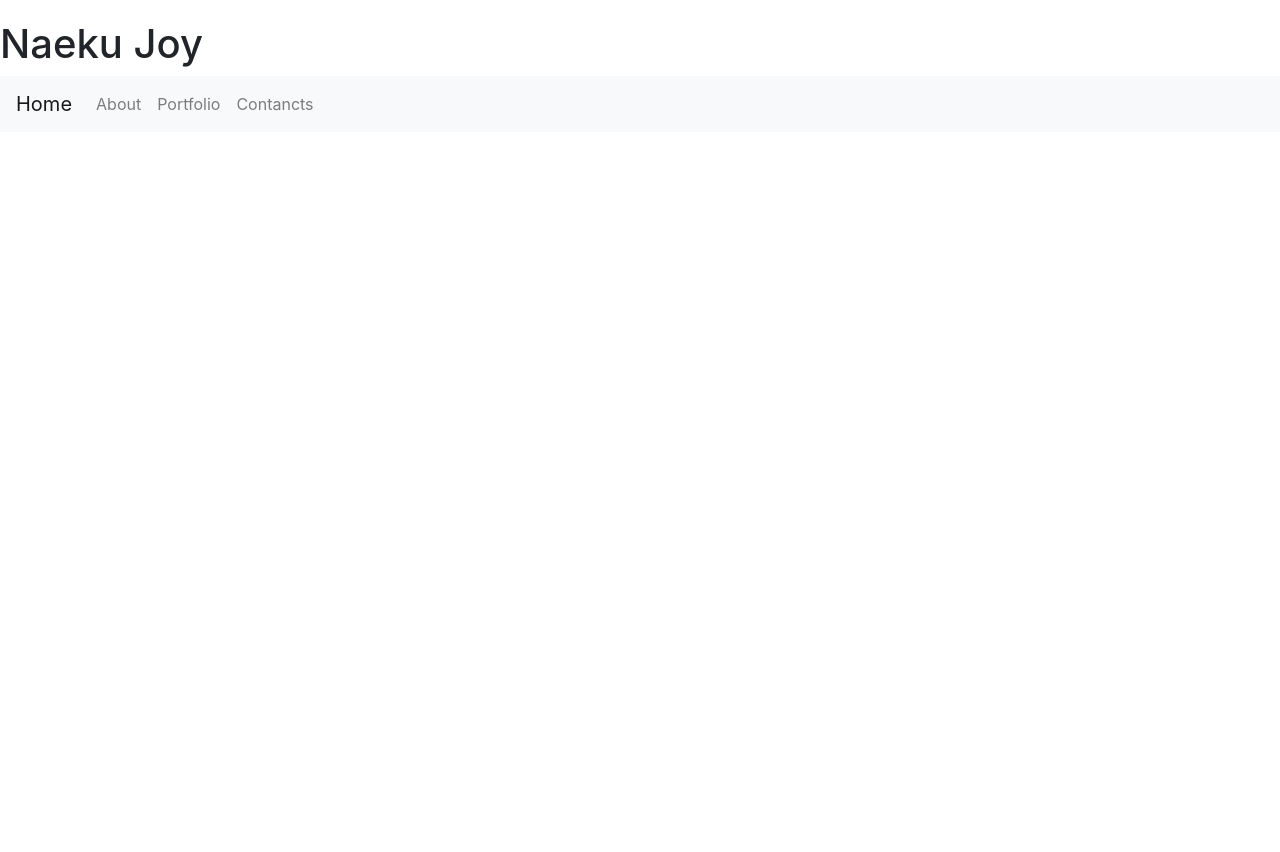
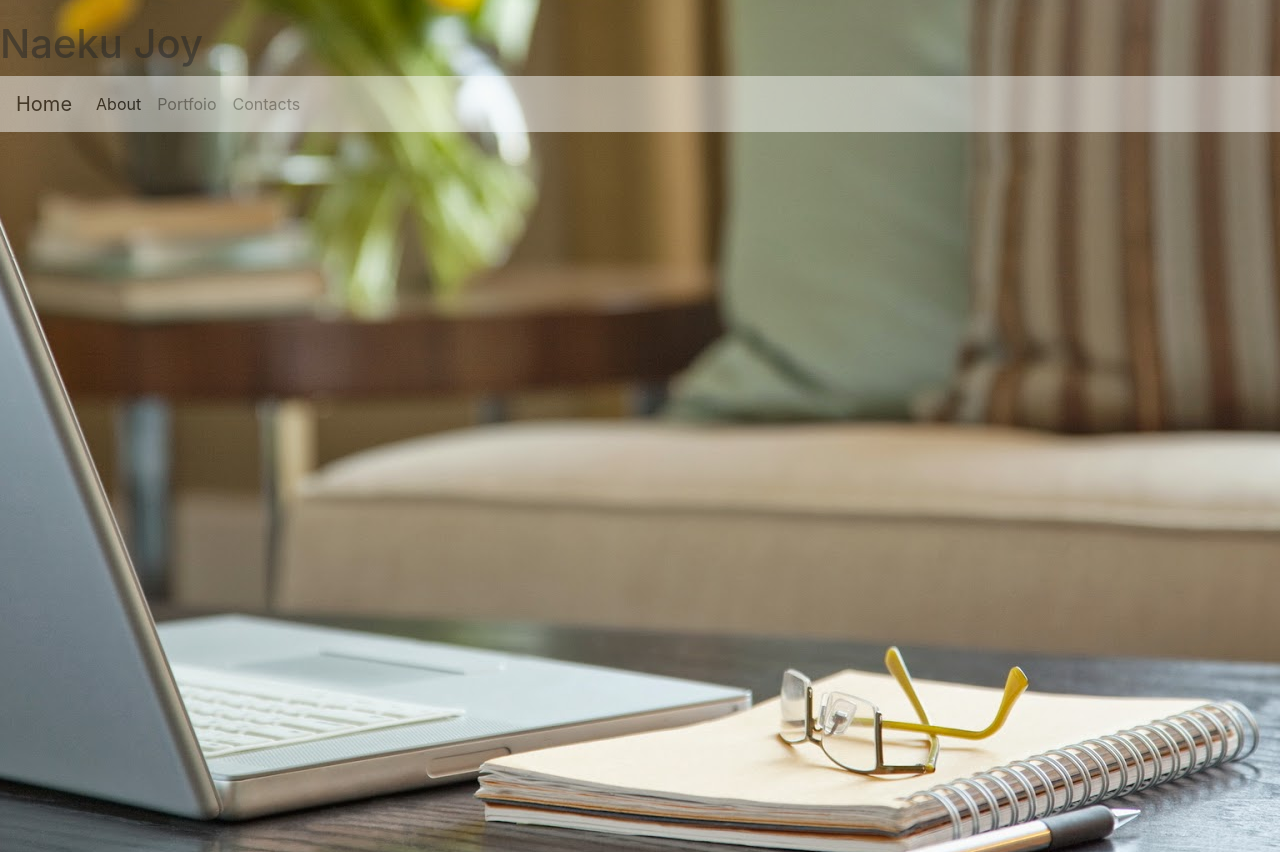
Before and after one commit to Naeku72/Naeku72.github.io, a plain HTML site: page index.html in a window 1280 px wide. Before the commit the page ends 800 px from the top, so only its background shows below. Drawn offline with nearby package versions, Linux system fonts and the light colour scheme.

Commit message:
Added a background image

```diff
--- a/css/style.css
+++ b/css/style.css
@@ -1,9 +1,18 @@
 h1{
   padding-top: 20px;
   font-stretch: expanded;
+  color: black;
 }
 .navbar{
   padding-left: 20px;
   padding-right: 20px;
   padding-top: 60px;
 }
+body{
+  background-image: url("../images/1.jpg");
+  background-repeat: repeat-x;
+  background-position: center;
+  backface-visibility: hidden;
+  opacity: 0.5;
+  padding-bottom: 720px;
+}
--- a/index.html
+++ b/index.html
@@ -16,15 +16,16 @@
   </button>
   <div class="collapse navbar-collapse" id="navbarNav">
     <ul class="navbar-nav">
-      <li class="nav-item">
-        <a class="nav-link" href="#">About</a>
+      <li class="nav-item active">
+        <a class="nav-link" href="#">About<span class="sr-only">(current)</span></a>
       </li>
       <li class="nav-item">
-        <a class="nav-link" href="#">Portfolio</a>
+        <a class="nav-link" href="#">Portfoio</a>
       </li>
-      <li class="nav-item"><a class="nav-link" href="#">Contancts</a></li>
+      <li class="nav-item">
+        <a class="nav-link" href="#">Contacts</a>
+      </li>
     </ul>
   </div>
-</nav>
 </body>
 </html>
```
Also changed, not shown: images/1.jpg (added), images/2.jpg (added), images/3.jpg (added), images/4.png (added), images/comp.jpg (added), images/motto.jpg (added), images/neural.jpg (added).
